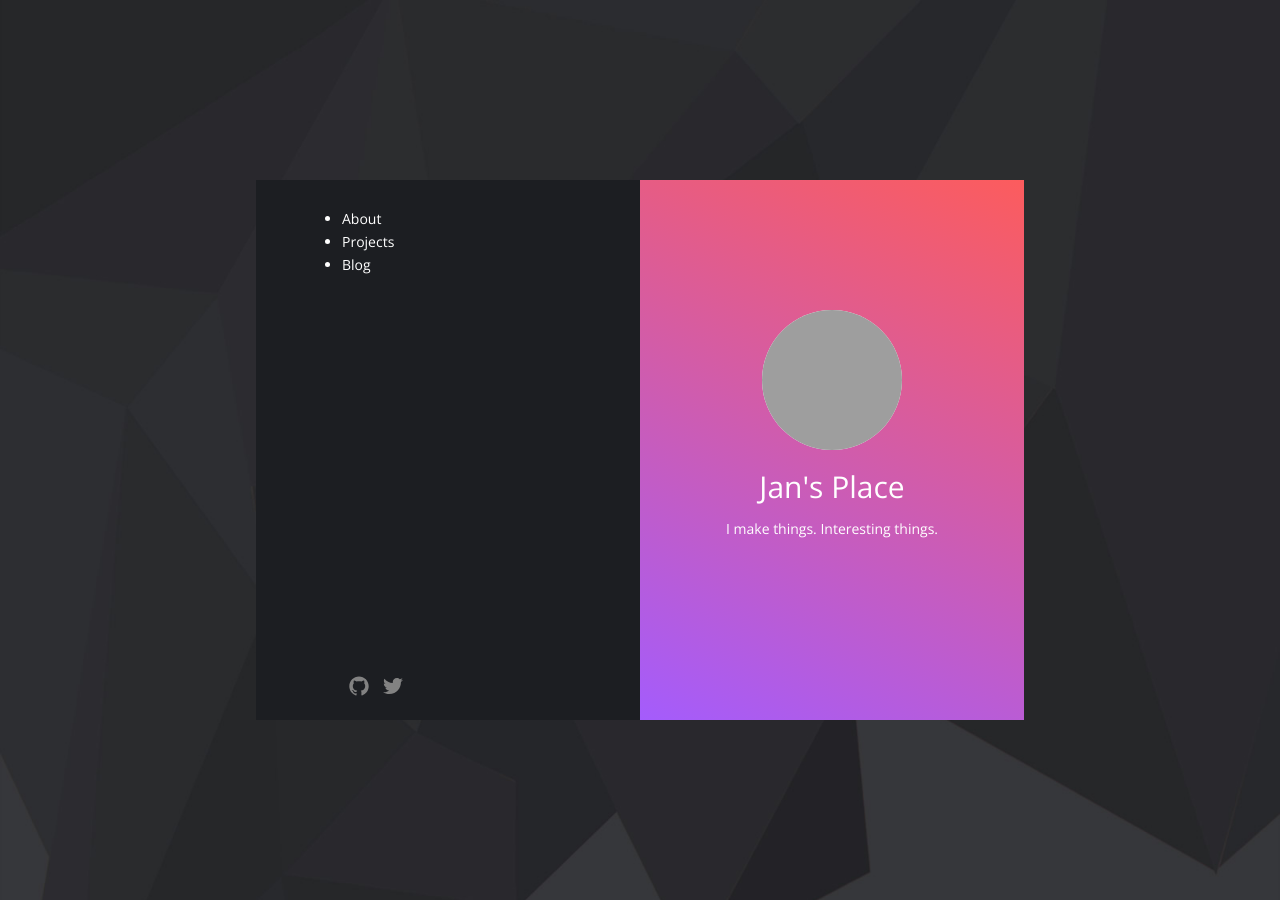
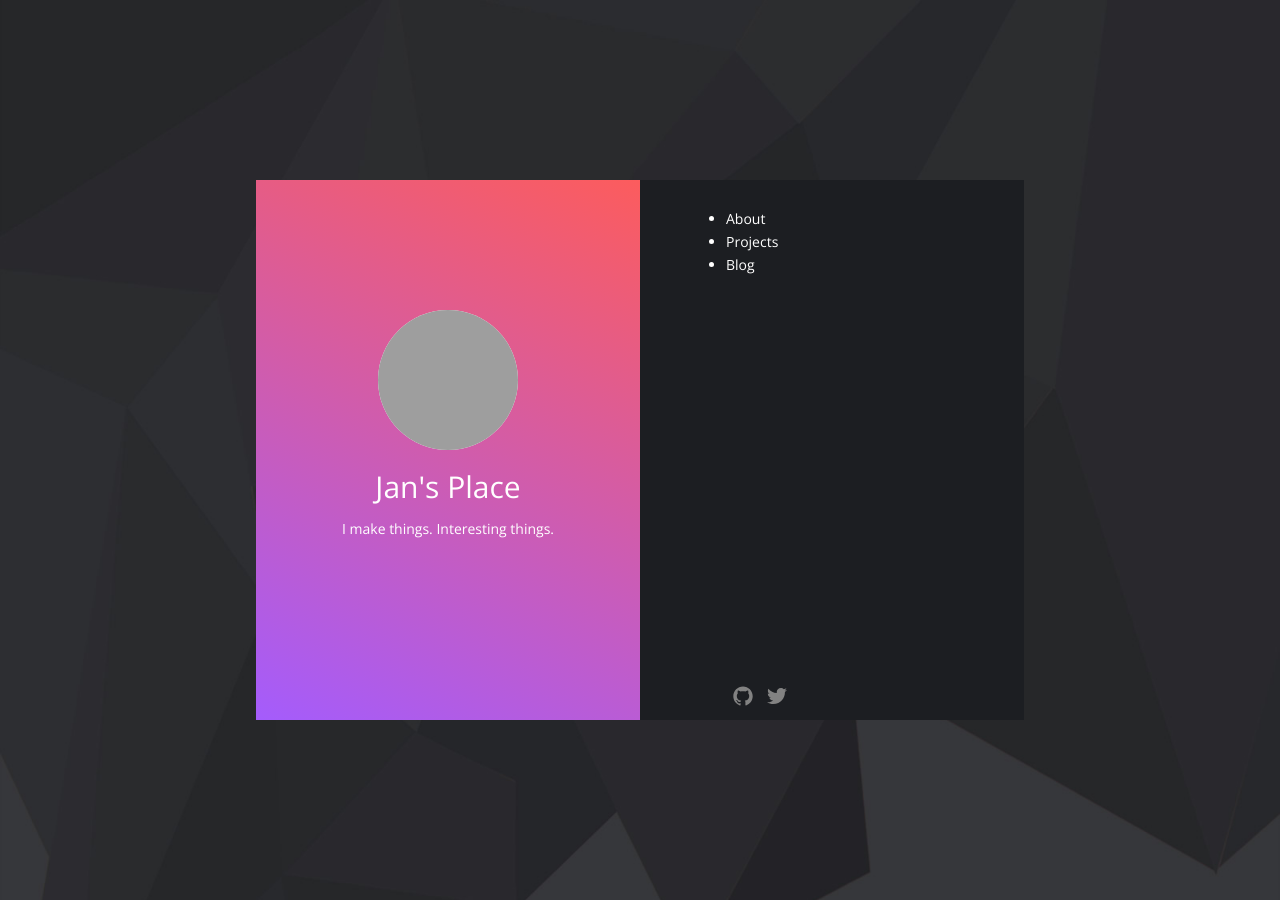
Before and after one commit to JanHalozan/JanHalozan.github.io, a Jekyll site: the page built from index.html, in a window 1280 px wide. Built offline with Jekyll 4.4.1, drawn with Linux system fonts in a browser that asks for light colours; grey boxes are pictures that could not be loaded.

Commit message:
Some more stuff

```diff
--- a/_includes/sidebar.html
+++ b/_includes/sidebar.html
@@ -1,23 +1,3 @@
-<nav class="navbar-collapse" role="navigation">
-  <ul class="main-nav">
-    <li><a href="#">About</a></li>
-    <li><a href="#">Projects</a></li>
-    <li><a href="#">Blog</a></li>
-  </ul>
-  <div class="social">
-    <ul class="social-media-list">
-      {% if site.github_username %}
-      <li>
-        {% include icon-github.html username=site.github_username %}
-      </li>
-      {% endif %}
-
-      {% if site.twitter_username %}
-      <li>
-        {% include icon-twitter.html username=site.twitter_username %}
-      </li>
-      {% endif %}
-    </ul>
-  </div>
-
-</nav>
+<li><a href="#">About</a></li>
+<li><a href="#">Projects</a></li>
+<li><a href="#">Blog</a></li>
--- a/_layouts/default.html
+++ b/_layouts/default.html
@@ -4,10 +4,8 @@
   {% include head.html %}
 
   <body>
-
     <nav class="navbar navbar-default visible-xs-block visible-sm-block" style="z-index: 1000;">
       <div class="container-fluid">
-        <!-- Brand and toggle get grouped for better mobile display -->
         <div class="navbar-header">
           <button type="button" class="navbar-toggle collapsed" data-toggle="collapse" data-target="#bs-example-navbar-collapse-1" aria-expanded="false">
             <span class="sr-only">Toggle navigation</span>
@@ -16,37 +14,37 @@
             <span class="icon-bar"></span>
           </button>
         </div>
-
-        <!-- Collect the nav links, forms, and other content for toggling -->
         <div class="collapse navbar-collapse" id="bs-example-navbar-collapse-1">
           <ul class="nav navbar-nav">
-            <li class="active"><a href="#">Link <span class="sr-only">(current)</span></a></li>
-            <li><a href="#">Link</a></li>
-            <li class="dropdown">
-              <a href="#" class="dropdown-toggle" data-toggle="dropdown" role="button" aria-haspopup="true" aria-expanded="false">Dropdown <span class="caret"></span></a>
-              <ul class="dropdown-menu">
-                <li><a href="#">Action</a></li>
-                <li><a href="#">Another action</a></li>
-                <li><a href="#">Something else here</a></li>
-                <li role="separator" class="divider"></li>
-                <li><a href="#">Separated link</a></li>
-                <li role="separator" class="divider"></li>
-                <li><a href="#">One more separated link</a></li>
-              </ul>
-            </li>
+            {% include sidebar.html %}
           </ul>
-        </div><!-- /.navbar-collapse -->
-      </div><!-- /.container-fluid -->
+        </div>
+      </div>
     </nav>
-
     <div class="container">
       <div class="row content">
         <div class="col-md-6 hidden-xs hidden-sm right-col">
           <div class="content-container">
-            {% include sidebar.html %}
+            <nav class="navbar-collapse" role="navigation">
+              <ul class="main-nav">
+                {% include sidebar.html %}
+
+                <div class="social">
+                  <ul class="social-media-list">
+                    {% if site.github_username %}
+                    <li>{% include icon-github.html username=site.github_username %}</li>
+                    {% endif %}
+
+                    {% if site.twitter_username %}
+                    <li>{% include icon-twitter.html username=site.twitter_username %}</li>
+                    {% endif %}
+                  </ul>
+                </div>
+              </ul>
+            </nav>
           </div>
         </div>
-        <div class="col-md-6 col-sm-12 col-xs-12 left-col">
+        <div class="col-xs-12 col-sm-12 col-md-6 left-col">
           {{ content }}
         </div>
       </div>
--- a/css/style.scss
+++ b/css/style.scss
@@ -23,6 +23,8 @@ h1, h2, h3, h4, h5, h6, p, li, span {
 }
 
 .container {
+  width: 100%;
+  height: 100%;
 }
 
 .content {
@@ -47,13 +49,13 @@ h1, h2, h3, h4, h5, h6, p, li, span {
 
   height: 100%;
   position: relative;
-  // float: left;
+  float: left;
 }
 
 .right-col {
   height: 100%;
   position: relative;
-  // float: right;
+  float: right;
 }
 
 .title-container {
```
